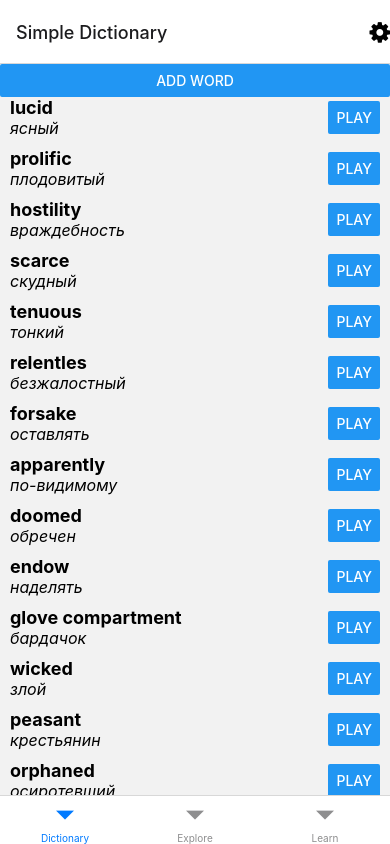
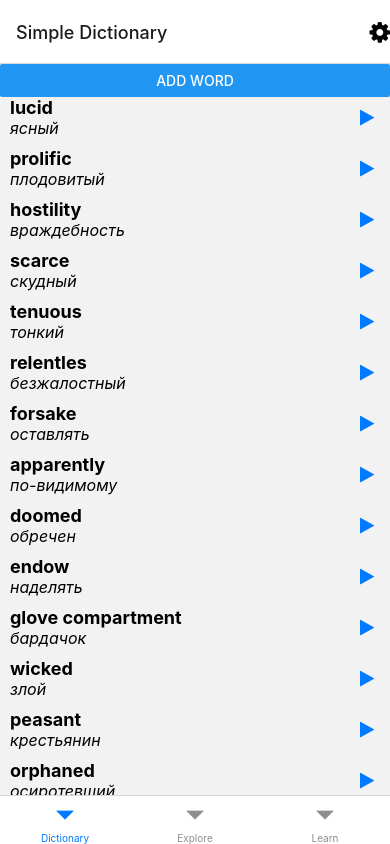
Before and after one commit to chopdev/flashcards_app, a React Native app in the folder SimpleDictionary/: screen /Dictionary in a window 390 px wide. Built offline with nearby package versions, Linux system fonts and the light colour scheme.

Commit message:
add restrictions & change play btn

```diff
--- a/SimpleDictionary/DictionaryScreen.js
+++ b/SimpleDictionary/DictionaryScreen.js
@@ -6,6 +6,7 @@ import testData from './parsers/test_export.json'
 import Modal from "react-native-modal";
 import { Word } from './models/wordEntity';
 import * as Speech from 'expo-speech';
+import Icon from 'react-native-vector-icons/FontAwesome';
 
 const styles = StyleSheet.create({
   container: {
@@ -42,8 +43,11 @@ const styles = StyleSheet.create({
     justifyContent: 'center',
     marginBottom: 10,
   },
+  playBtn: {
+    width: 20,
+  },
   addButtonText: {
-    color: 'white',
+    color: '#007AFF',
     fontSize: 16,
   },
   modal: {
@@ -184,7 +188,9 @@ const DictionaryScreen = () => {
                                       <Text style={styles.engText}>{item.eng}</Text>
                                       <Text style={styles.translationsText}>{item.translations}</Text>
                                     </View>
-                                    <Button title="Play" onPress={() => Speech.speak(item.eng)} />
+                                    <TouchableOpacity style={styles.playBtn} onPress={() => Speech.speak(item.eng)}>
+                                      <Icon name="play" size={18} color="#007AFF" />
+                                    </TouchableOpacity>
                               </View>}
       />}
       <Modal
@@ -205,18 +211,21 @@ const DictionaryScreen = () => {
               placeholder="English word*"
               value={newWord.eng}
               onChangeText={(text) => setNewWord(prevState => ({ ...prevState, eng: text }))}
+              maxLength={60}
             />
             <TextInput
               style={styles.input}
               placeholder="Translation*"
               value={newWord.translation}
               onChangeText={(text) => setNewWord(prevState => ({ ...prevState, translation: text }))}
+              maxLength={120}
             />
             <TextInput
               style={styles.input}
               placeholder="Transcription (optional)"
               value={newWord.transcription}
               onChangeText={(text) => setNewWord(prevState => ({ ...prevState, transcription: text }))}
+              maxLength={80}
             />
             {newWord.examples.map((example, index) => (
               <TextInput
@@ -225,6 +234,7 @@ const DictionaryScreen = () => {
                 placeholder={`Example ${index + 1}`}
                 value={example}
                 onChangeText={(text) => handleExampleChange(text, index)}
+                maxLength={500}
               />
             ))}
             <TouchableOpacity style={styles.addButton} onPress={addExample}>
```
